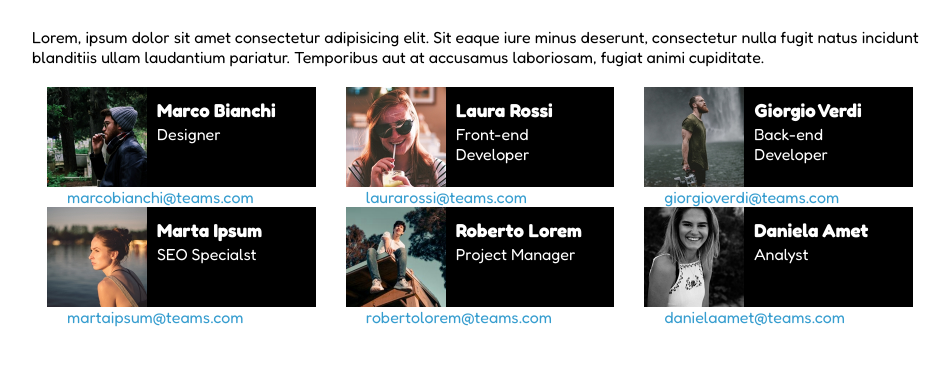
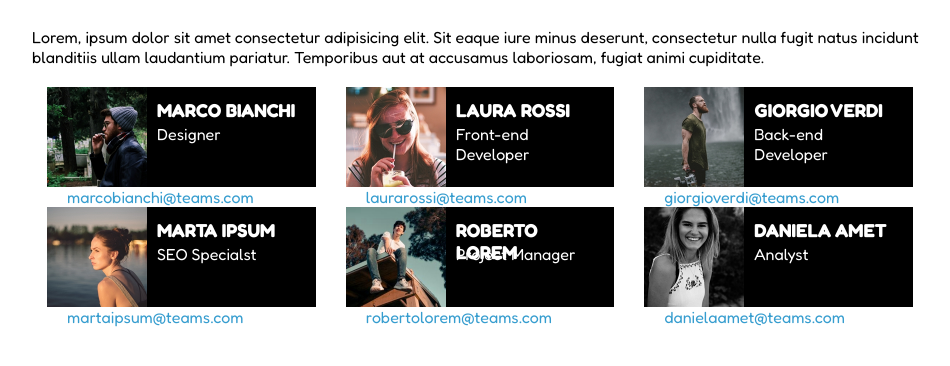
Before and after one commit to NicoloYan/html-css-float-cards, a plain HTML site: page index.html in a window 1280 px wide. Shown: the part 72-438 px from the top of the page, without its empty margins (160-1110 px from the left). Drawn offline with Linux system fonts and the light colour scheme.

Commit message:
Correzione: nomi in caps.

```diff
--- a/index.html
+++ b/index.html
@@ -30,7 +30,7 @@
                     <img src="img/male1.png" alt="Immagine Marco Bianchi">
 
                     <div class="nametag">
-                        <h3 class="alt-percentuale white">Marco Bianchi</h3>
+                        <h3 class="alt-percentuale white">MARCO BIANCHI</h3>
                         <p class="alt-percentuale white">Designer</p>
                         <span class="alt-percentuale">marcobianchi@teams.com</span>
                     </div>
@@ -45,7 +45,7 @@
                     <img src="img/female1.png" alt="Immagine Laura Rossi">
 
                     <div class="nametag">
-                        <h3 class="alt-percentuale white">Laura Rossi</h3>
+                        <h3 class="alt-percentuale white">LAURA ROSSI</h3>
                         <p class="alt-percentuale white">Front-end Developer</p>
                         <span class="alt-percentuale">laurarossi@teams.com</span>
                     </div>
@@ -60,7 +60,7 @@
                     <img src="img/male2.png" alt="Immagine Giorgio Verdi">
 
                     <div class="nametag">
-                        <h3 class="alt-percentuale white">Giorgio Verdi</h3>
+                        <h3 class="alt-percentuale white">GIORGIO VERDI</h3>
                         <p class="alt-percentuale white">Back-end Developer</p>
                         <span class="alt-percentuale">giorgioverdi@teams.com</span>
                     </div>
@@ -75,7 +75,7 @@
                     <img src="img/female2.png" alt="Immagine Marta Ipsum">
 
                     <div class="nametag">
-                        <h3 class="alt-percentuale white">Marta Ipsum</h3>
+                        <h3 class="alt-percentuale white">MARTA IPSUM</h3>
                         <p class="alt-percentuale white">SEO Specialst</p>
                         <span class="alt-percentuale">martaipsum@teams.com</span>
                     </div>
@@ -90,7 +90,7 @@
                     <img src="img/male3.png" alt="Immagine Roberto Lorem">
 
                     <div class="nametag">
-                        <h3 class="alt-percentuale white">Roberto Lorem</h3>
+                        <h3 class="alt-percentuale white">ROBERTO LOREM</h3>
                         <p class="alt-percentuale white">Project Manager</p>
                         <span class="alt-percentuale">robertolorem@teams.com</span>
                     </div>
@@ -105,7 +105,7 @@
                     <img src="img/female3.png" alt="Immagine Daniela Amet">
 
                     <div class="nametag">
-                        <h3 class="alt-percentuale white">Daniela Amet</h3>
+                        <h3 class="alt-percentuale white">DANIELA AMET</h3>
                         <p class="alt-percentuale white">Analyst</p>
                         <span class="alt-percentuale">danielaamet@teams.com</span>
                     </div>
```
